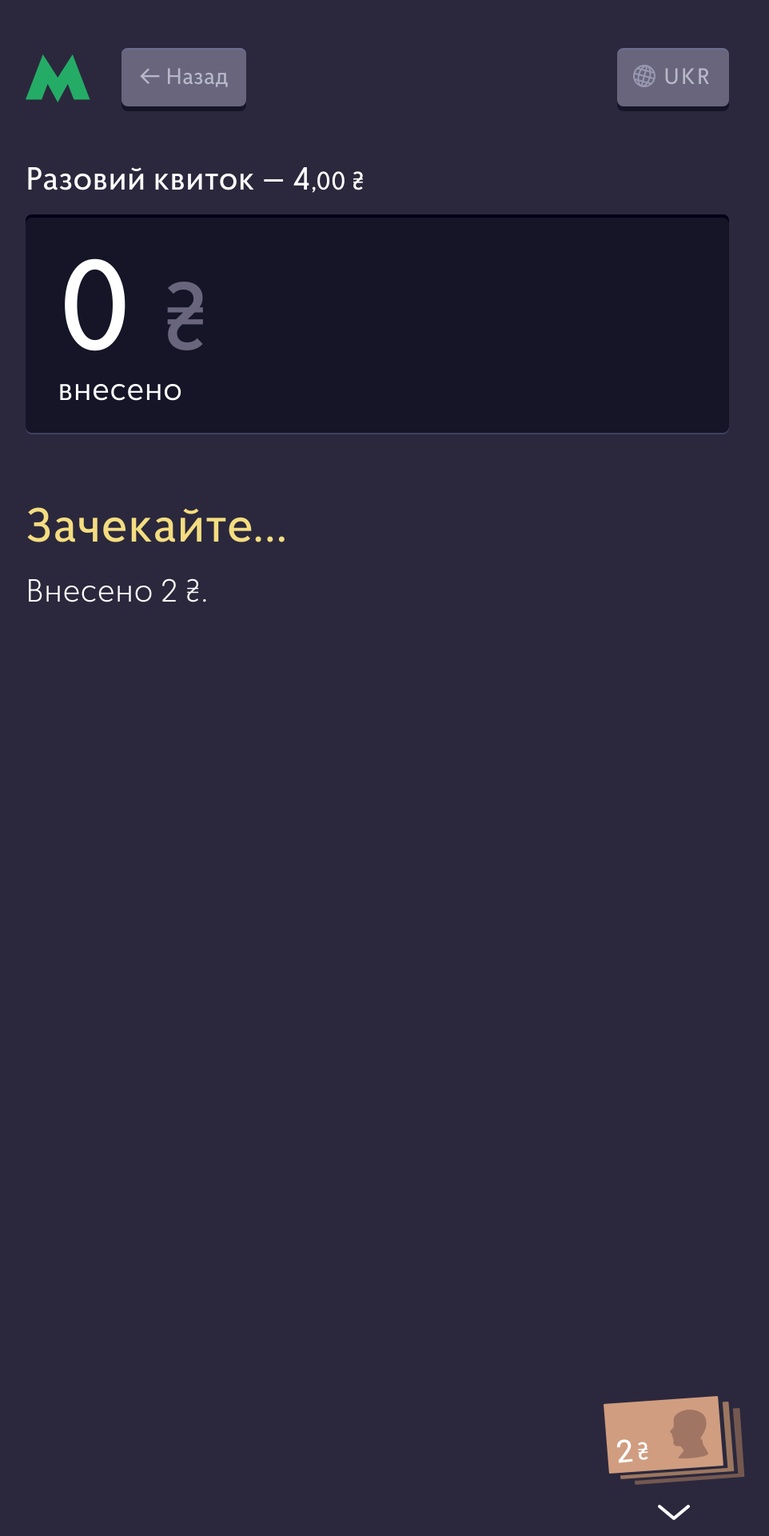
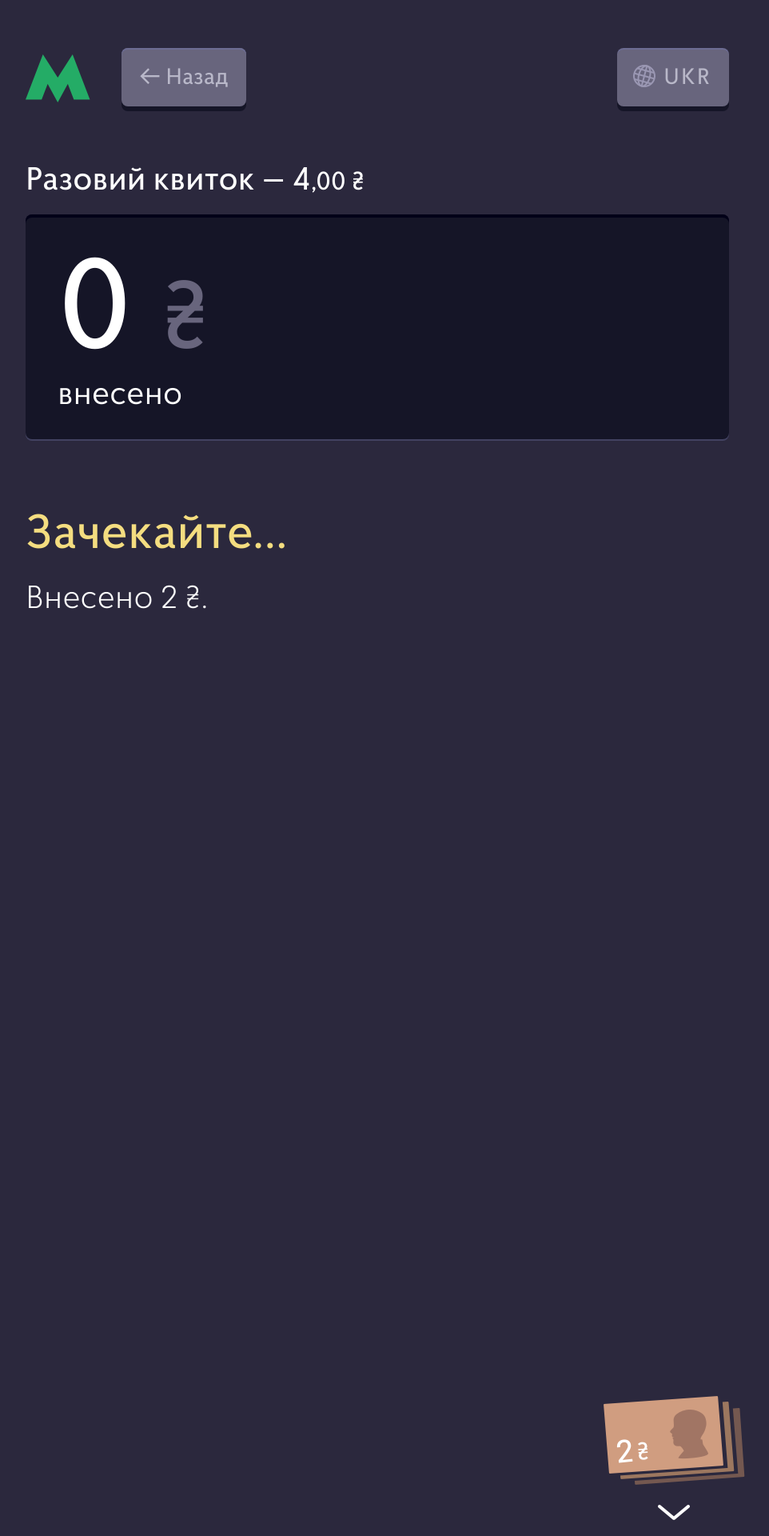
Before and after one commit to agentyzmin/metro-vending, a Jekyll site: the page built from pages/01-tickets/01-tickets-cash-in-progress.html, in a window 1280 px wide. Shown: the whole page at 80% size, without its empty margins (168-1130 px from the left). Built offline with Jekyll 4.4.1, drawn with Linux system fonts in a browser that asks for light colours.

Commit message:
tableau perfectionism

```diff
--- a/_scss/_tableau.scss
+++ b/_scss/_tableau.scss
@@ -6,7 +6,7 @@
   background-color: $darkblue;
   border-radius: 8px;
   margin: 20px 0 80px;
-  padding: 35px 40px 30px;
+  padding: 33px 40px;
   line-height: 1.2;
   color: #fff;
 
@@ -17,6 +17,7 @@
     font-size: 160px;
     font-weight: 500;
     line-height: 1;
+    margin-bottom: 7px;
   }
 
   &__currency {
--- a/assets/css/main.css
+++ b/assets/css/main.css
@@ -506,7 +506,7 @@ h2 + .buttons-list {
   background-color: #151527;
   border-radius: 8px;
   margin: 20px 0 80px;
-  padding: 35px 40px 30px;
+  padding: 33px 40px;
   line-height: 1.2;
   color: #fff;
   box-shadow: 0 2px 0 #424261, inset 0 4px 0 #020118;
@@ -516,6 +516,7 @@ h2 + .buttons-list {
   font-size: 160px;
   font-weight: 500;
   line-height: 1;
+  margin-bottom: 7px;
 }
 
 .tableau__currency {
```
